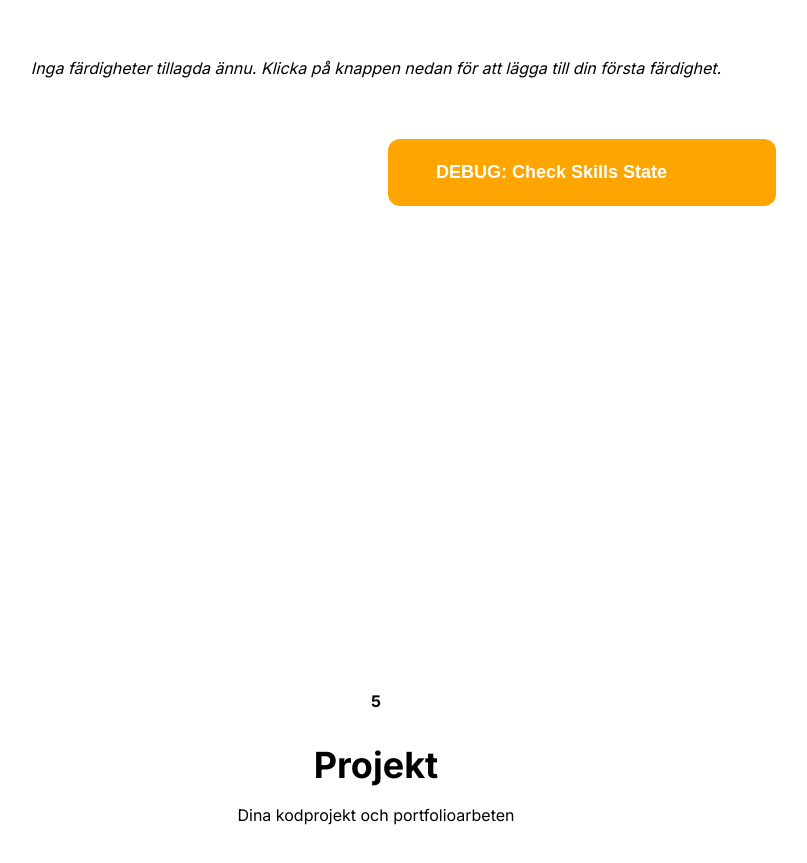
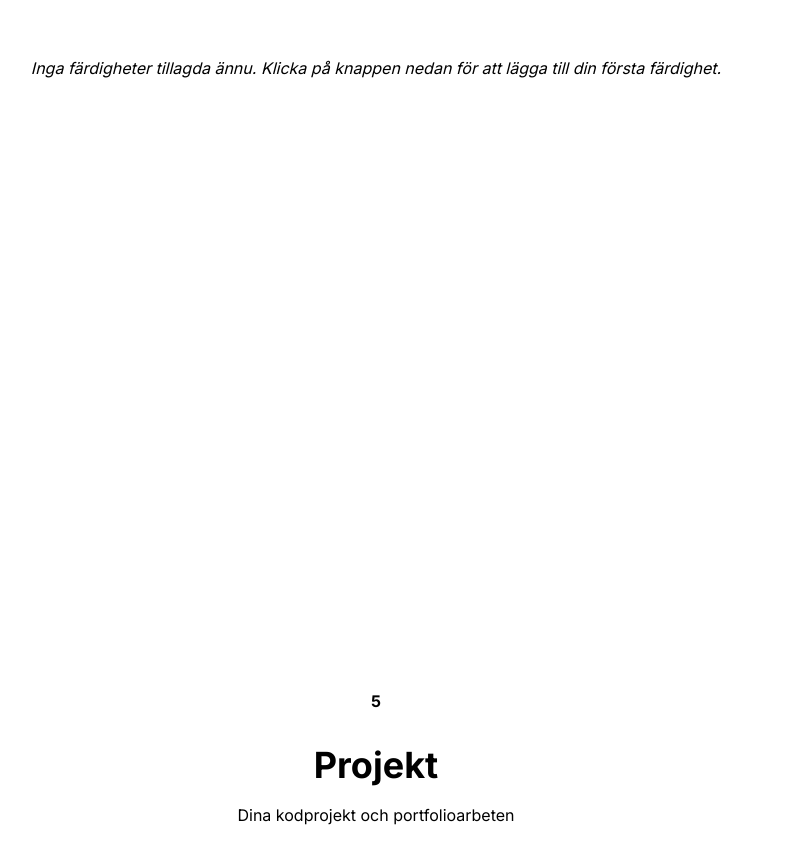
Before and after one commit to RedaEkengren/cvgen, a React (Vite) app: page / in a window 1280 px wide. Shown: the part 3700-4563 px from the top of the page, without its empty margins (264-1071 px from the left). Built offline with nearby package versions, Linux system fonts and the light colour scheme.

Commit message:
Remove debug button and console logs from Skills section
- Removed orange DEBUG button
- Cleaned up console.log statements from addSkill function
- Production-ready code without debug artifacts

```diff
--- a/src/pages/LandingPage.jsx
+++ b/src/pages/LandingPage.jsx
@@ -130,10 +130,6 @@ const LandingPage = () => {
   };
 
   const addSkill = () => {
-    console.log('addSkill button clicked!');
-    console.log('Current skills state:', state.skills);
-    console.log('Is skills an array?', Array.isArray(state.skills));
-
     dispatch({
       type: 'ADD_SKILL',
       payload: {
@@ -142,8 +138,6 @@ const LandingPage = () => {
         category: 'languages'
       }
     });
-
-    console.log('Dispatched ADD_SKILL action');
   };
 
   const removeEducation = (index) => {
@@ -1125,18 +1119,6 @@ const LandingPage = () => {
             >
               + Lägg till färdighet
             </button>
-
-            <button
-              className="cta-button"
-              onClick={() => {
-                console.log('Current skills state:', state.skills);
-                console.log('Is array?', Array.isArray(state.skills));
-                alert('Check console for skills state');
-              }}
-              style={{width: 'auto', marginTop: '10px', background: 'orange'}}
-            >
-              DEBUG: Check Skills State
-            </button>
           </div>
         </div>
       </section>
```
